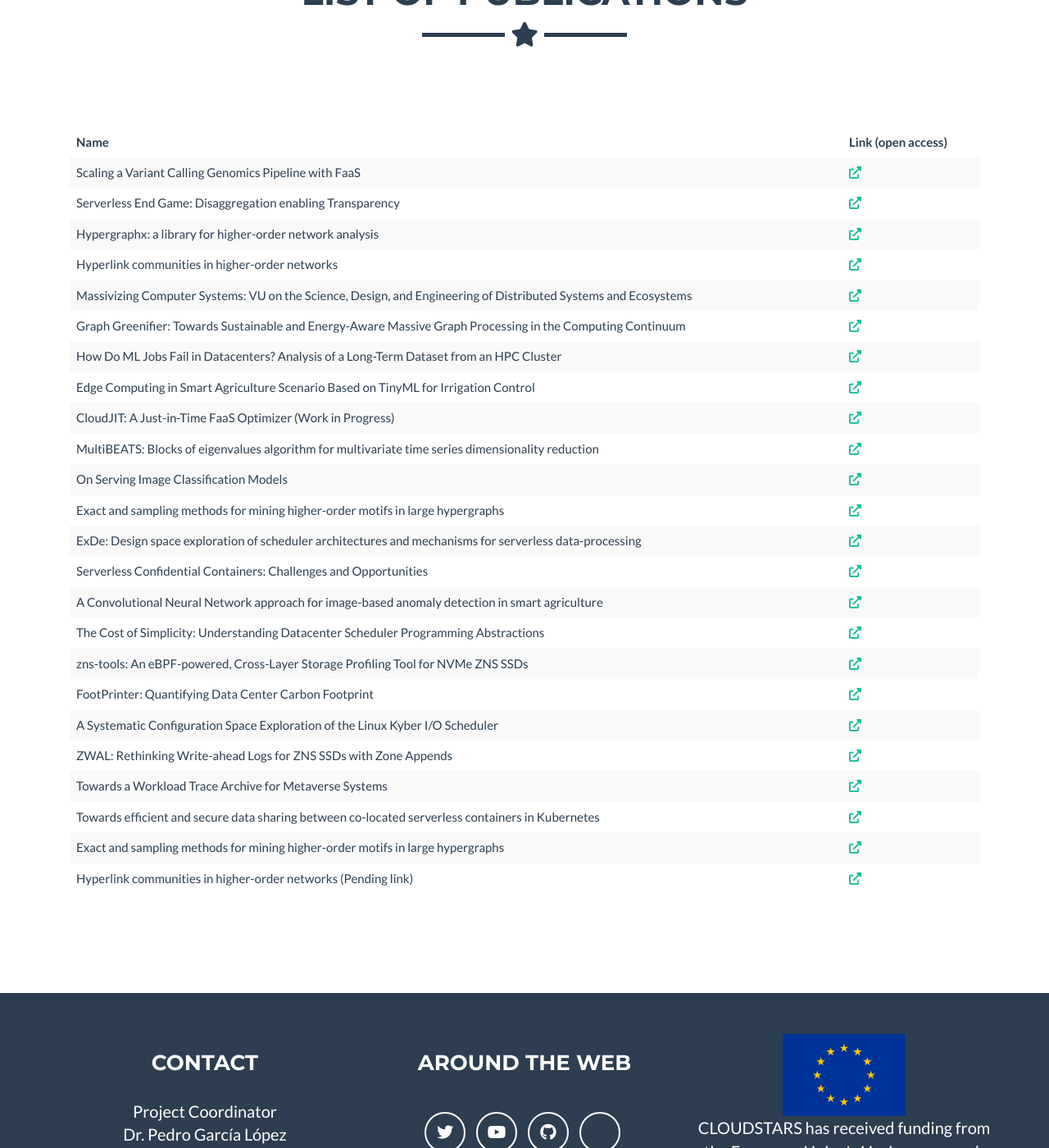
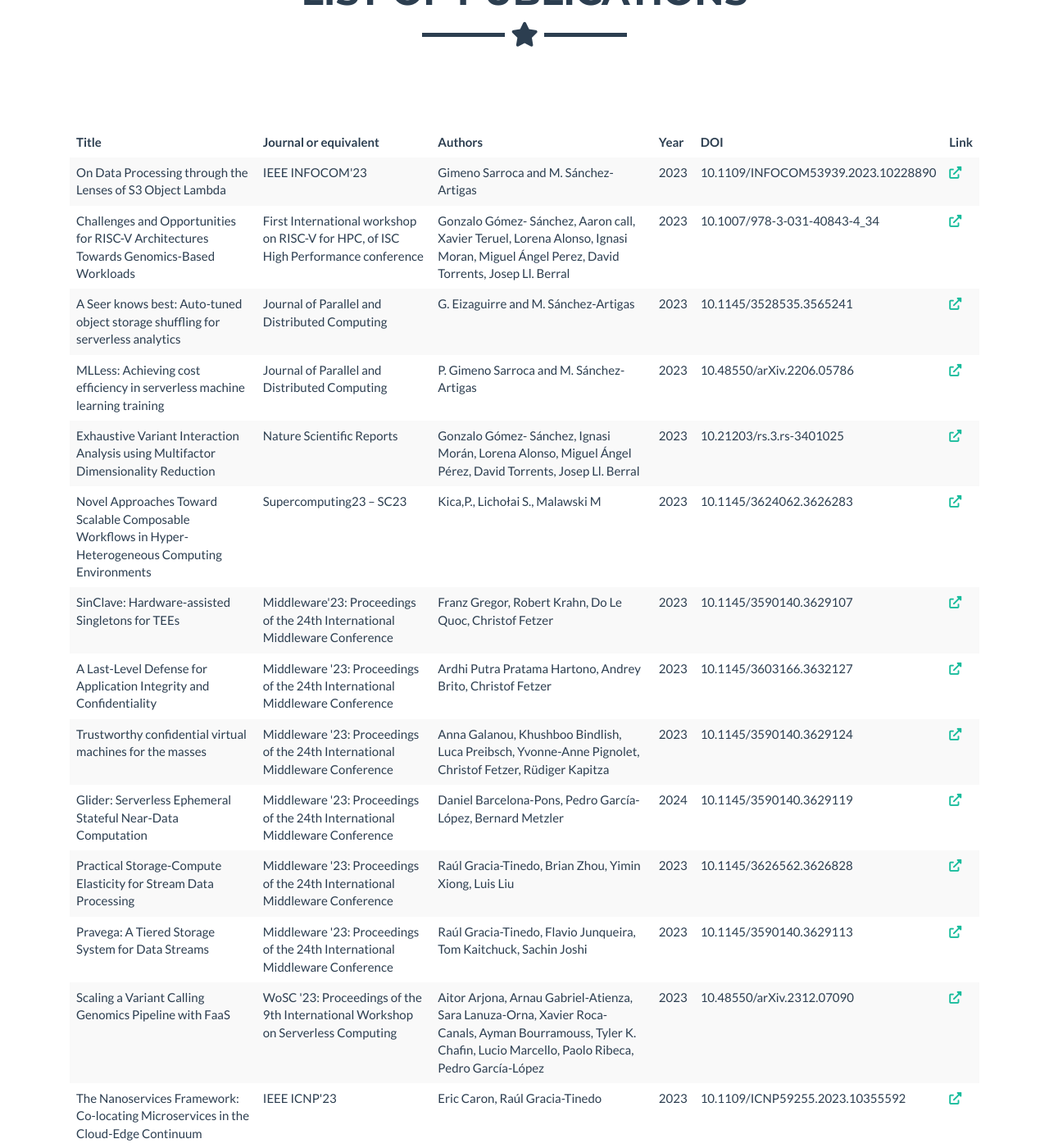
Before and after one commit to cloudstars-eu/cloudstars-eu.github.io, a Jekyll site: the page built from publication.html, in a window 1280 px wide and 1400 px high, scrolled down 275 px. Shown: the whole window at 82% size. Built offline with Jekyll 4.4.1, drawn with Linux system fonts in a browser that asks for light colours; some of the changed text lies outside the part shown.

Commit message:
add publications

```diff
--- a/_data/sitetext.yml
+++ b/_data/sitetext.yml
@@ -1,53 +1,173 @@
 ---
 publications:
+  - title: "On Data Processing through the Lenses of S3 Object Lambda"
+    url: "https://ieeexplore.ieee.org/abstract/document/10228890"
+    journal-conf: "IEEE INFOCOM'23"
+    type: "Publication in conference proceeding/workshop"
+    year: "2023"
+    authors: "Gimeno Sarroca and M. Sánchez-Artigas"
+    doi: "10.1109/INFOCOM53939.2023.10228890"
+  - title: "Challenges and Opportunities for RISC-V Architectures Towards Genomics-Based Workloads"
+    url: "https://link.springer.com/chapter/10.1007/978-3-031-40843-4_34"
+    journal-conf: "First International workshop on RISC-V for HPC, of ISC High Performance conference"
+    type: "Publication in conference proceeding/workshop"
+    year: "2023"
+    authors: "Gonzalo Gómez- Sánchez, Aaron call, Xavier Teruel, Lorena Alonso, Ignasi Moran, Miguel Ángel Perez, David Torrents, Josep Ll. Berral"
+    doi: "10.1007/978-3-031-40843-4_34"
+  - title: "A Seer knows best: Auto-tuned object storage shuffling for serverless analytics"
+    url: "https://doi.org/10.1016/j.jpdc.2023.104763"
+    journal-conf: "Journal of Parallel and Distributed Computing"
+    type: "Article in journal"
+    year: "2023"
+    authors: "G. Eizaguirre and M. Sánchez-Artigas"
+    doi: "10.1145/3528535.3565241"
+  - title: "MLLess: Achieving cost efficiency in serverless machine learning training"
+    url: "https://doi.org/10.1016/j.jpdc.2023.104764"
+    journal-conf: "Journal of Parallel and Distributed Computing"
+    type: "Article in journal"
+    year: "2023"
+    authors: "P. Gimeno Sarroca and M. Sánchez-Artigas"
+    doi: "10.48550/arXiv.2206.05786"
+  - title: "Exhaustive Variant Interaction Analysis using Multifactor Dimensionality Reduction"
+    url: "https://www.ncbi.nlm.nih.gov/pmc/articles/PMC10602162/"
+    journal-conf: "Nature Scientific Reports"
+    type: "Article in journal"
+    year: "2023"
+    authors: "Gonzalo Gómez- Sánchez, Ignasi Morán, Lorena Alonso, Miguel Ángel Pérez, David Torrents, Josep Ll. Berral"
+    doi: "10.21203/rs.3.rs-3401025"
+  - title: "Novel Approaches Toward Scalable Composable Workflows in Hyper-Heterogeneous Computing Environments"
+    url: "https://doi.org/10.1145/3624062.3626283"
+    journal-conf: "Supercomputing23 – SC23"
+    type: "Publication in conference proceeding/workshop"
+    year: "2023"
+    authors: "Kica,P., Lichołai S., Malawski M"
+    doi: "10.1145/3624062.3626283"
+  - title: "SinClave: Hardware-assisted Singletons for TEEs"
+    url: "https://dl.acm.org/doi/abs/10.1145/3590140.3629107"
+    journal-conf: "Middleware'23: Proceedings of the 24th International Middleware Conference"
+    type: "Publication in conference proceeding/workshop"
+    year: "2023"
+    authors: "Franz Gregor, Robert Krahn, Do Le Quoc, Christof Fetzer"
+    doi: "10.1145/3590140.3629107"
+  - title: "A Last-Level Defense for Application Integrity and Confidentiality"
+    url: "https://arxiv.org/abs/2311.06154"
+    journal-conf: "Middleware '23: Proceedings of the 24th International Middleware Conference"
+    type: "Publication in conference proceeding/workshop"
+    year: "2023"
+    authors: "Ardhi Putra Pratama Hartono, Andrey Brito, Christof Fetzer"
+    doi: "10.1145/3603166.3632127"
+  - title: "Trustworthy confidential virtual machines for the masses"
+    url: "https://dl.acm.org/doi/10.1145/3590140.3629124"
+    journal-conf: "Middleware '23: Proceedings of the 24th International Middleware Conference"
+    type: "Publication in conference proceeding/workshop"
+    year: "2023"
+    authors: "Anna Galanou, Khushboo Bindlish, Luca Preibsch, Yvonne-Anne Pignolet, Christof Fetzer, Rüdiger Kapitza"
+    doi: "10.1145/3590140.3629124"
+  - title: "Glider: Serverless Ephemeral Stateful Near-Data Computation"
+    url: "https://dl.acm.org/doi/10.1145/3590140.3629119"
+    journal-conf: "Middleware '23: Proceedings of the 24th International Middleware Conference"
+    type: "Publication in conference proceeding/workshop"
+    year: "2024"
+    authors: "Daniel Barcelona-Pons, Pedro García-López, Bernard Metzler"
+    doi: "10.1145/3590140.3629119"
+  - title: "Practical Storage-Compute Elasticity for Stream Data Processing"
+    url: "https://dl.acm.org/doi/10.1145/3626562.3626828"
+    journal-conf: "Middleware '23: Proceedings of the 24th International Middleware Conference"
+    type: "Publication in conference proceeding/workshop"
+    year: "2023"
+    authors: "Raúl Gracia-Tinedo, Brian Zhou, Yimin Xiong, Luis Liu"
+    doi: "10.1145/3626562.3626828"
+  - title: "Pravega: A Tiered Storage System for Data Streams"
+    url: "https://dl.acm.org/doi/10.1145/3590140.3629113"
+    journal-conf: "Middleware '23: Proceedings of the 24th International Middleware Conference"
+    type: "Publication in conference proceeding/workshop"
+    year: "2023"
+    authors: "Raúl Gracia-Tinedo, Flavio Junqueira, Tom Kaitchuck, Sachin Joshi"
+    doi: "10.1145/3590140.3629113"
   - title: "Scaling a Variant Calling Genomics Pipeline with FaaS"
-    url: 'https://arxiv.org/pdf/2312.07090'
+    url: "https://dl.acm.org/doi/10.1145/3631295.3631403"
+    journal-conf: "WoSC '23: Proceedings of the 9th International Workshop on Serverless Computing"
+    type: "Publication in conference proceeding/workshop"
+    year: "2023"
+    authors: "Aitor Arjona, Arnau Gabriel-Atienza, Sara Lanuza-Orna, Xavier Roca-Canals, Ayman Bourramouss, Tyler K. Chafin, Lucio Marcello, Paolo Ribeca, Pedro García-López"
+    doi: "10.48550/arXiv.2312.07090"
+  - title: "The Nanoservices Framework: Co-locating Microservices in the Cloud-Edge Continuum"
+    url: "https://ieeexplore-ieee-org.sabidi.urv.cat/stamp/stamp.jsp?tp=&arnumber=10355592"
+    journal-conf: "IEEE ICNP'23"
+    type: "Publication in conference proceeding/workshop"
+    year: "2023"
+    authors: "Eric Caron, Raúl Gracia-Tinedo"
+    doi: "10.1109/ICNP59255.2023.10355592"
+  - title: "METASPACE-ML: Metabolite annotation for imaging mass spectrometry using machine learning"
+    url: "https://www.biorxiv.org/content/10.1101/2023.05.29.542736v2"
+    journal-conf: "bioRxiv"
+    type: "Article in journal"
+    year: "2024"
+    authors: "Bishoy Wadie, Lachlan Stuart, Christopher M. Rath, Theodore Alexandrov"
+    doi: "10.1101/2023.05.29.542736v2"
+  - title: "One model to use them all: Training a segmentation model with complementary datasets"
+    url: "https://arxiv.org/pdf/2402.19340"
+    journal-conf: "IPCAI24"
+    type: "Article in journal"
+    year: "2024"
+    authors: "Alexander C. Jenke, Sebastian Bodenstedt, Fiona R. Kolbinger, Marius Distler, Jürgen Weitz, Stefanie Speidel"
+    doi: "10.48550/arXiv.2402.19340"
+  - title: "Exploiting inherent elasticity of serverless in algorithms with unbalanced and irregular workloads"
+    url: "https://doi.org/10.1016/j.jpdc.2024.104891"
+    journal-conf: "Journal of Parallel and Distributed Computing"
+    type: "Article in journal"
+    year: "2024"
+    authors: "Gerard Finol, Pedro Garcia Lopez and M. Sánchez-Artigas"
+    doi: "10.48550/arXiv.2206.15321"
   - title: "Serverless End Game: Disaggregation enabling Transparency"
-    url: 'https://dl.acm.org/doi/10.1145/3642977.3652094'
-  - title: "Hypergraphx: a library for higher-order network analysis"
-    url: 'https://academic.oup.com/comnet/article/11/3/cnad019/7180959'
-  - title: "Hyperlink communities in higher-order networks"
-    url: 'https://arxiv.org/abs/2303.01385'
-  - title: "Massivizing Computer Systems: VU on the Science, Design, and Engineering of Distributed Systems and Ecosystems"
-    url: 'https://www.scitepress.org/Papers/2023/120686/120686.pdf'
-  - title: "Graph Greenifier: Towards Sustainable and Energy-Aware Massive Graph Processing in the Computing Continuum"
-    url: 'https://dl.acm.org/doi/abs/10.1145/3578245.3585329'
-  - title: "How Do ML Jobs Fail in Datacenters? Analysis of a Long-Term Dataset from an HPC Cluster"
-    url: 'https://dl.acm.org/doi/abs/10.1145/3578245.3584726'
-  - title: "Edge Computing in Smart Agriculture Scenario Based on TinyML for Irrigation Control"
-    url: 'https://zenodo.org/records/11579890'
-  - title: "CloudJIT: A Just-in-Time FaaS Optimizer (Work in Progress)"
-    url: 'https://dl.acm.org/doi/abs/10.1145/3617651.3622990'
-  - title: "MultiBEATS: Blocks of eigenvalues algorithm for multivariate time series dimensionality reduction"
-    url: 'https://doi.org/10.1016/j.inffus.2023.102159'
-  - title: "On Serving Image Classification Models"
-    url: 'https://zenodo.org/records/11580377'
-  - title: "Exact and sampling methods for mining higher-order motifs in large hypergraphs"
-    url: 'https://link.springer.com/article/10.1007/s00607-023-01230-5'
-  - title: "ExDe: Design space exploration of scheduler architectures and mechanisms for serverless data-processing"
-    url: 'https://www.sciencedirect.com/science/article/pii/S0167739X23004211'
-  - title: "Serverless Confidential Containers: Challenges and Opportunities"
-    url: 'https://zenodo.org/records/11544855'
-  - title: "A Convolutional Neural Network approach for image-based anomaly detection in smart agriculture"
-    url: 'https://www.sciencedirect.com/science/article/pii/S0957417424000757'
-  - title: "The Cost of Simplicity: Understanding Datacenter Scheduler Programming Abstractions"
-    url: 'https://dl.acm.org/doi/abs/10.1145/3629526.3645038'
-  - title: "zns-tools: An eBPF-powered, Cross-Layer Storage Profiling Tool for NVMe ZNS SSDs"
-    url: 'https://dl.acm.org/doi/abs/10.1145/3642963.3652205'
-  - title: "FootPrinter: Quantifying Data Center Carbon Footprint"
-    url: 'https://dl.acm.org/doi/abs/10.1145/3629527.3651419'
-  - title: "A Systematic Configuration Space Exploration of the Linux Kyber I/O Scheduler"
-    url: 'https://dl.acm.org/doi/abs/10.1145/3629527.3651416'
-  - title: "ZWAL: Rethinking Write-ahead Logs for ZNS SSDs with Zone Appends"
-    url: 'https://dl.acm.org/doi/abs/10.1145/3642963.3652203'
-  - title: "Towards a Workload Trace Archive for Metaverse Systems"
-    url: 'https://dl.acm.org/doi/abs/10.1145/3629527.3651421'
-  - title: "Towards efficient and secure data sharing between co-located serverless containers in Kubernetes"
-    url: 'https://zenodo.org/records/8188833'
-  - title: "Exact and sampling methods for mining higher-order motifs in large hypergraphs"
-    url: 'https://arxiv.org/abs/2209.10241'
-  - title: "Hyperlink communities in higher-order networks (Pending link)"
-    url: ''
+    url: "https://dl.acm.org/doi/10.1145/3642977.3652094"
+    journal-conf: "SESAME '24"
+    type: "Publication in conference proceeding/workshop"
+    year: "2024"
+    authors: "Pedro Garcia Lopez, Aleksander Slominski, Bernard Metzler, Michael Berhendt, Simon Shillaker"
+    doi: "10.1145/3642977.3652094"
+  - title: "The many faces of locality in Big Data Analytics. Springer Handbook of Data Engineering (pending link)"
+    url: "#"
+    journal-conf:
+    type: "Publication in conference proceeding/workshop"
+    year: "2024"
+    authors:
+    doi:
+  - title: "Dataplug: Cloud-aware Unstructured Data Management for Scientific Cloud Computing (pending link)"
+    url: "#"
+    journal-conf:
+    type: "Publication in conference proceeding/workshop"
+    year: "2024"
+    authors:
+    doi:
+  - title: "CRISP: Confidentiality, Rollback, and Integrity Storage Protection for Confidential Stateful Computing (pending link)"
+    url: "#"
+    journal-conf:
+    type: "Publication in conference proceeding/workshop"
+    year: "2024"
+    authors:
+    doi:
+  - title: "Serverful Functions: Leveraging Servers in Complex Serverless Workflows (industry track) (pending link)"
+    url: "#"
+    journal-conf:
+    type: "Publication in conference proceeding/workshop"
+    year: "2024"
+    authors:
+    doi:
+  - title: "StreamSense: Policy-driven Semantic Video Search in Streaming Systems (pending link)"
+    url: "#"
+    journal-conf:
+    type: "Publication in conference proceeding/workshop"
+    year: "2024"
+    authors:
+    doi:
+  - title: "Exploring Secure and Efficient Temporary Data Sharing between co-located Kubernetes Containers (pending link)"
+    url: "#"
+    journal-conf:
+    type: "Publication in conference proceeding/workshop"
+    year: "2024"
+    authors:
+    doi:
 
 deliverables:
   - title: "D1.1 PUBLIC PROJECT WEBSITE"
--- a/publication.html
+++ b/publication.html
@@ -12,14 +12,22 @@ layout: page
                     <table class="table table-striped" style="text-align: left">
                         <thead>
                             <tr>
-                            <th>Name</th>
-                            <th>Link (open access)</th>
+                                <th>Title</th>
+                                <th>Journal or equivalent</th>
+                                <th>Authors</th>
+                                <th>Year</th>
+                                <th>DOI</th>
+                                <th>Link</th>
                             </tr>
                         </thead>
                         <tbody>
                             {% for publication in site.data.sitetext.publications %}
                             <tr>
                                 <td>{{ publication.title }}</td>
+                                <td>{{ publication.journal-conf }}</td>
+                                <td>{{ publication.authors }}</td>
+                                <td>{{ publication.year }}</td>
+                                <td>{{ publication.doi }}</td>
                                 <td><a href="{{ publication.url }}"><i class="fas fa-external-link-alt"></i></a></td>
                             </tr>
                             {% endfor %}
```
Lines whose indentation alone changed are shown as unchanged.
